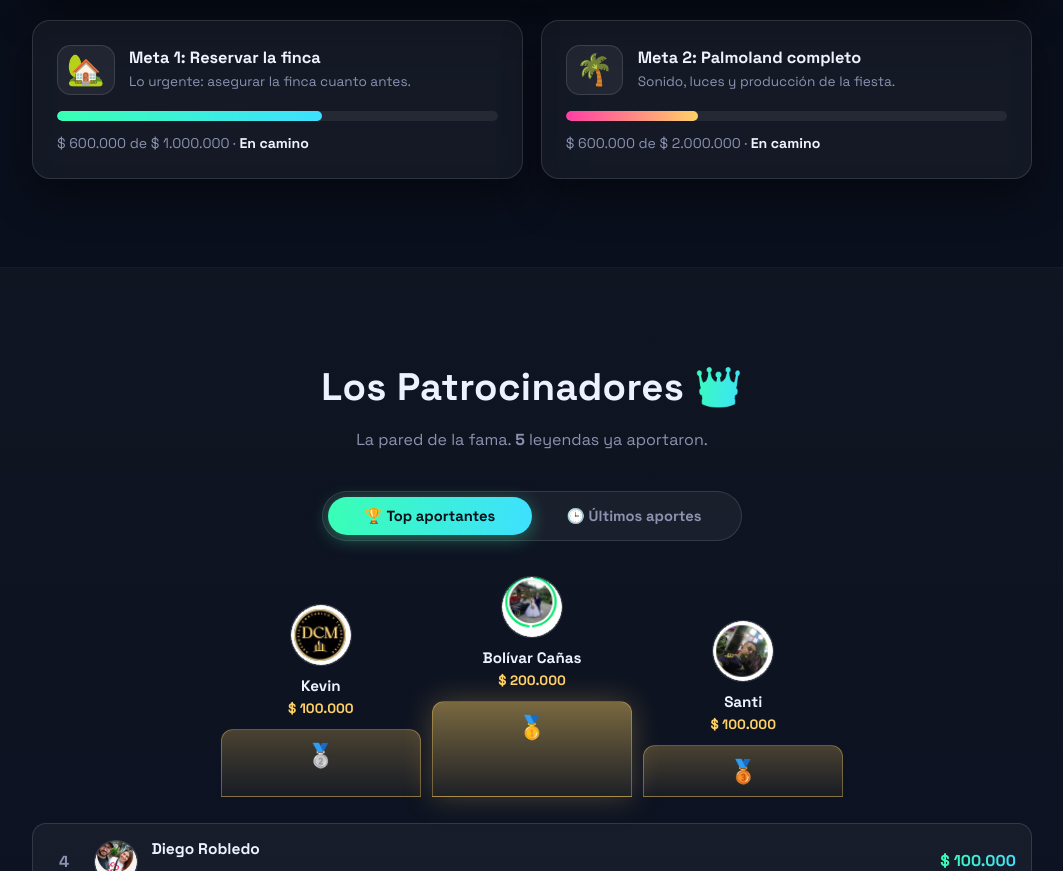
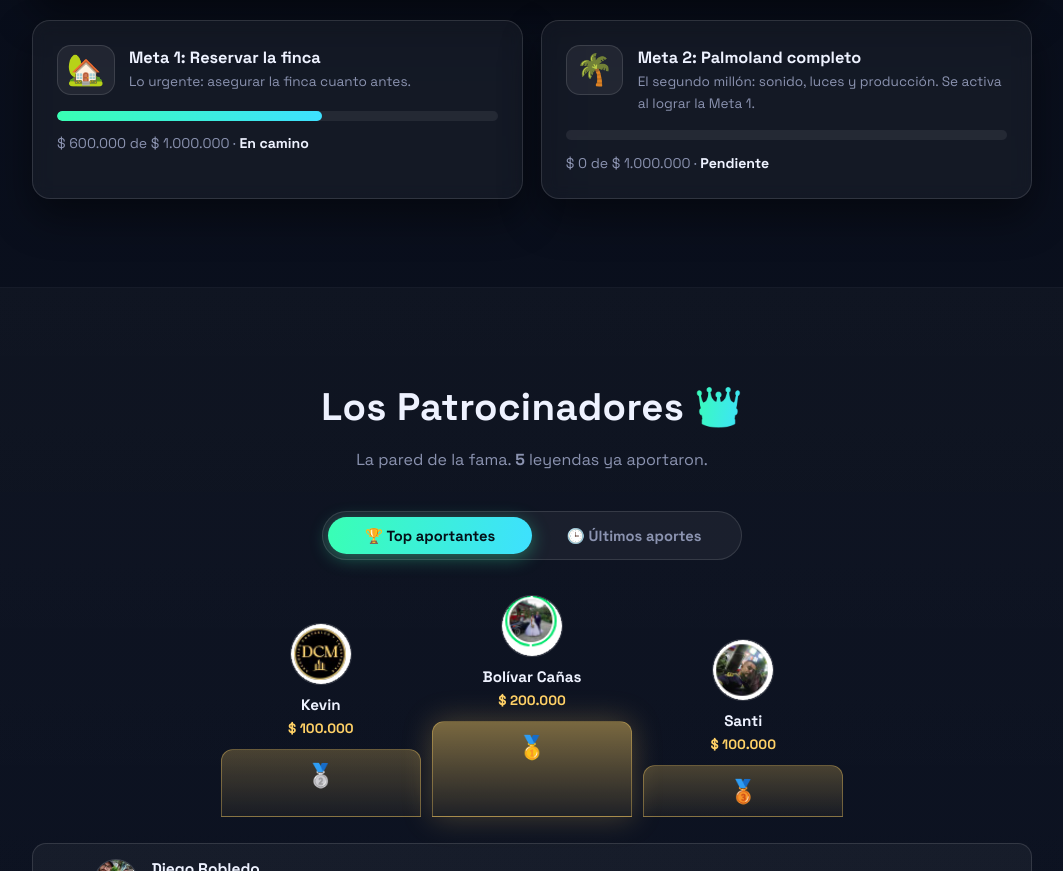
Before and after one commit to toxykdude/palmoland, a plain HTML site: page index.html in a window 1280 px wide. Shown: the part 1194-2065 px from the top of the page, without its empty margins (108-1171 px from the left). Drawn offline with Linux system fonts and the light colour scheme.

Commit message:
fix: sequential milestone progress — Meta 2 starts counting after Meta 1
Meta 2 showed 30% from money that belongs to Meta 1; now each milestone
counts only the money within its own range (Meta 2: $0 de $1.000.000,
state Pendiente until the first million is complete)

```diff
--- a/app.js
+++ b/app.js
@@ -342,7 +342,12 @@
     var m1Reached = total >= m1.amount;
 
     milestones.forEach(function (m, idx) {
-      var sub = Math.min(100, (total / m.amount) * 100);
+      /* Sequential milestones: money beyond the previous milestone counts here */
+      var base = idx === 0 ? 0 : milestones[idx - 1].amount;
+      var rangeTarget = m.amount - base;
+      var raised = Math.max(0, Math.min(total, m.amount) - base);
+      var sub = (raised / rangeTarget) * 100;
+
       var subbar = $("#subbar-" + idx);
       var amountEl = $("#milestone-amount-" + idx);
       var stateEl = $("#milestone-state-" + idx);
@@ -351,8 +356,8 @@
       requestAnimationFrame(function () {
         requestAnimationFrame(function () { subbar.style.width = sub + "%"; });
       });
-      amountEl.textContent = fmt(Math.min(total, m.amount)) + " de " + fmt(m.amount);
-      stateEl.textContent = total >= m.amount ? "¡Lograda! ✅" : "En camino";
+      amountEl.textContent = fmt(raised) + " de " + fmt(rangeTarget);
+      stateEl.textContent = total >= m.amount ? "¡Lograda! ✅" : (raised > 0 ? "En camino" : "Pendiente");
 
       if (total >= m.amount && card) card.classList.add("unlocked");
     });
--- a/index.html
+++ b/index.html
@@ -123,7 +123,7 @@
               <span class="milestone-emoji">🌴</span>
               <div>
                 <h3 class="milestone-name">Meta 2: Palmoland completo</h3>
-                <p class="milestone-desc">Sonido, luces y producción de la fiesta.</p>
+                <p class="milestone-desc">El segundo millón: sonido, luces y producción. Se activa al lograr la Meta 1.</p>
               </div>
             </div>
             <div class="milestone-subbar"><div class="subbar-fill" id="subbar-1"></div></div>
```
